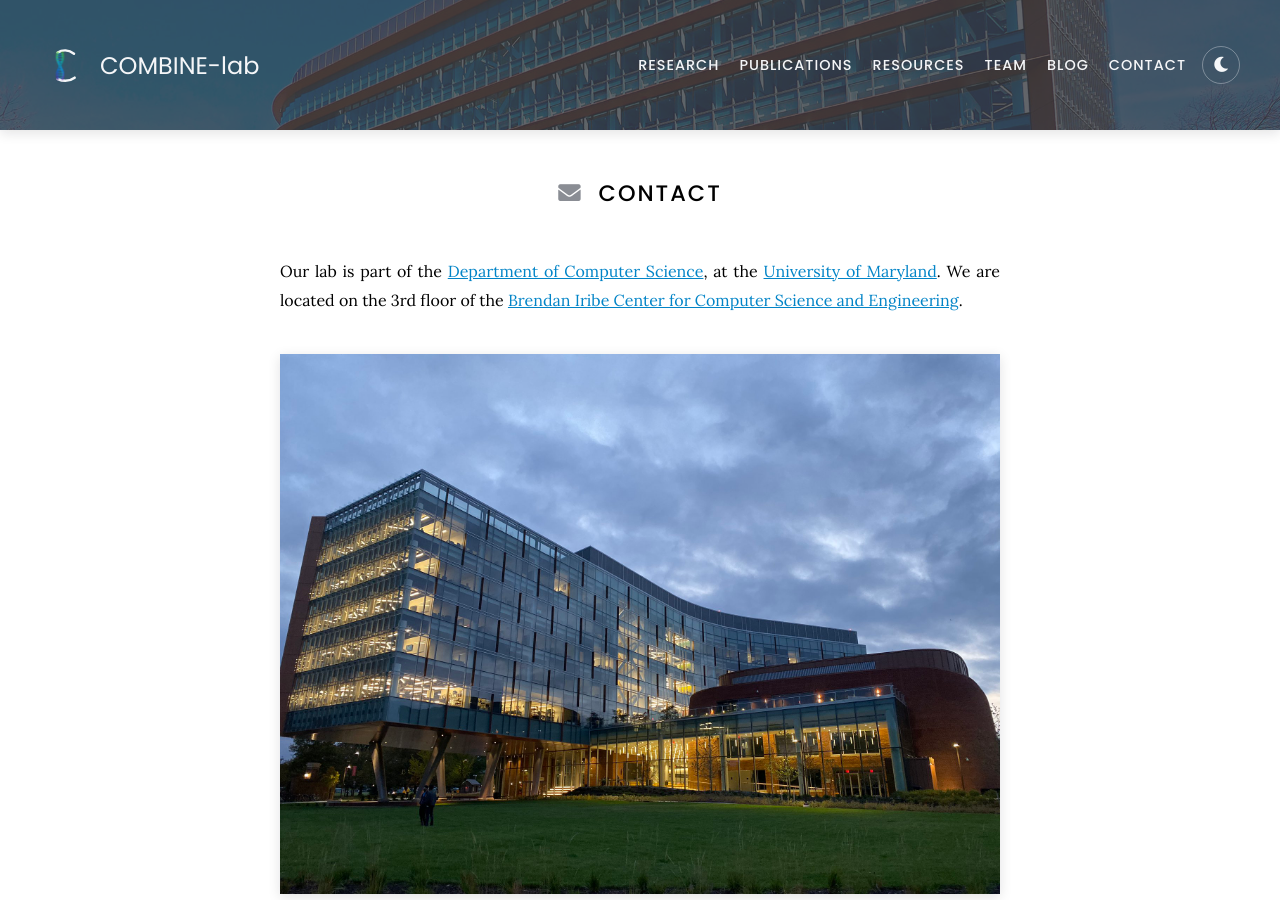
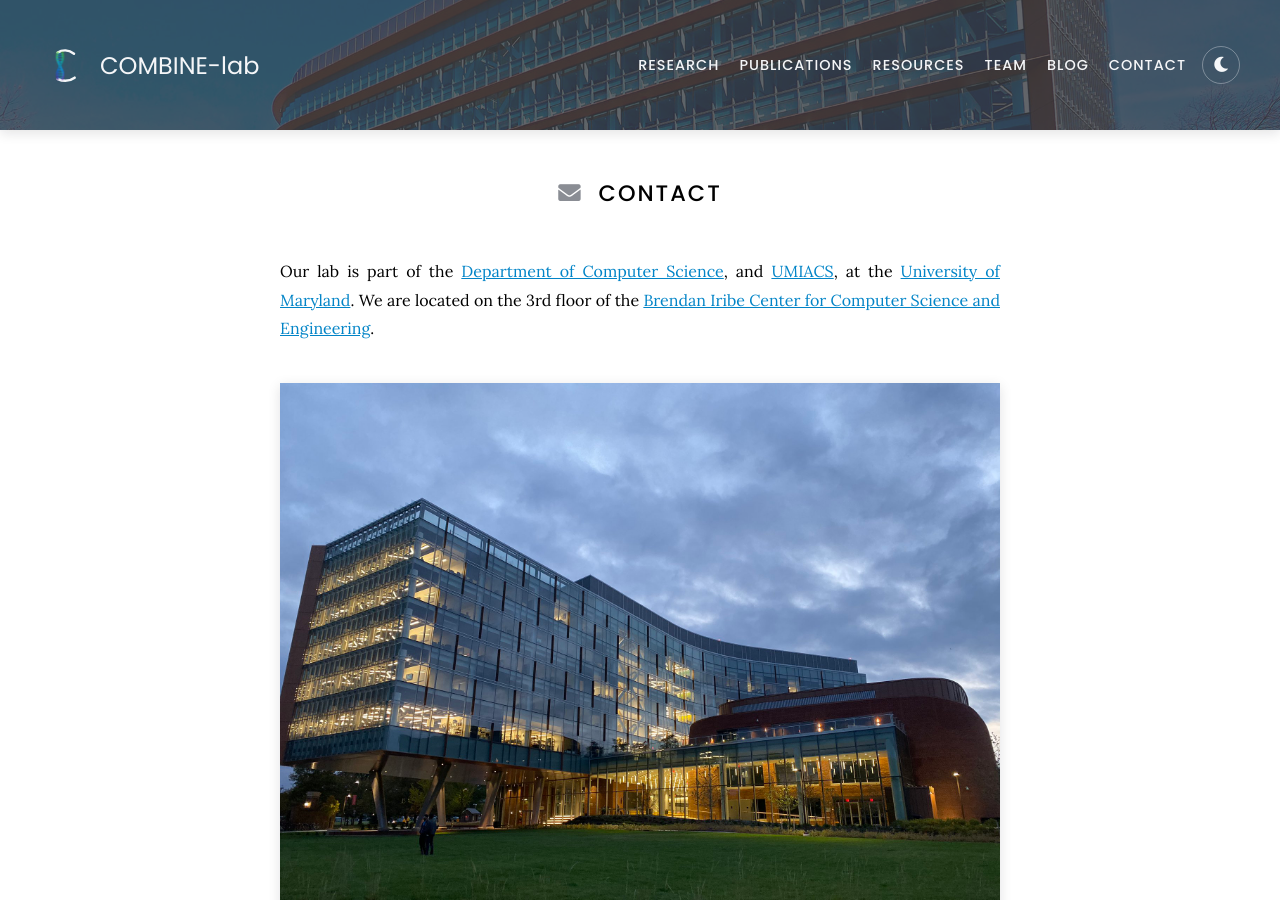
Before and after one commit to COMBINE-lab/combine-lab.github.io, a Jekyll site: the page built from contact/index.md, in a window 1280 px wide and 900 px high. Built offline with Jekyll 4.4.1, drawn with Linux system fonts in a browser that asks for light colours; nearby versions of some CDN libraries.

Commit message:
update contact

```diff
--- a/contact/index.md
+++ b/contact/index.md
@@ -4,7 +4,7 @@ title: Contact
 
 # <i class="fas fa-envelope"></i>Contact
 
-Our lab is part of the [Department of Computer Science](https://www.cs.umd.edu/), at the [University of Maryland](https://www.umd.edu).
+Our lab is part of the [Department of Computer Science](https://www.cs.umd.edu/), and [UMIACS](https://www.umiacs.umd.edu/), at the [University of Maryland](https://www.umd.edu).
 We are located on the 3rd floor of the [Brendan Iribe Center for Computer Science and Engineering](https://iribe.umd.edu/).
 
 {% include figure.html image="images/iribe.jpg" width="100%" %}
```
